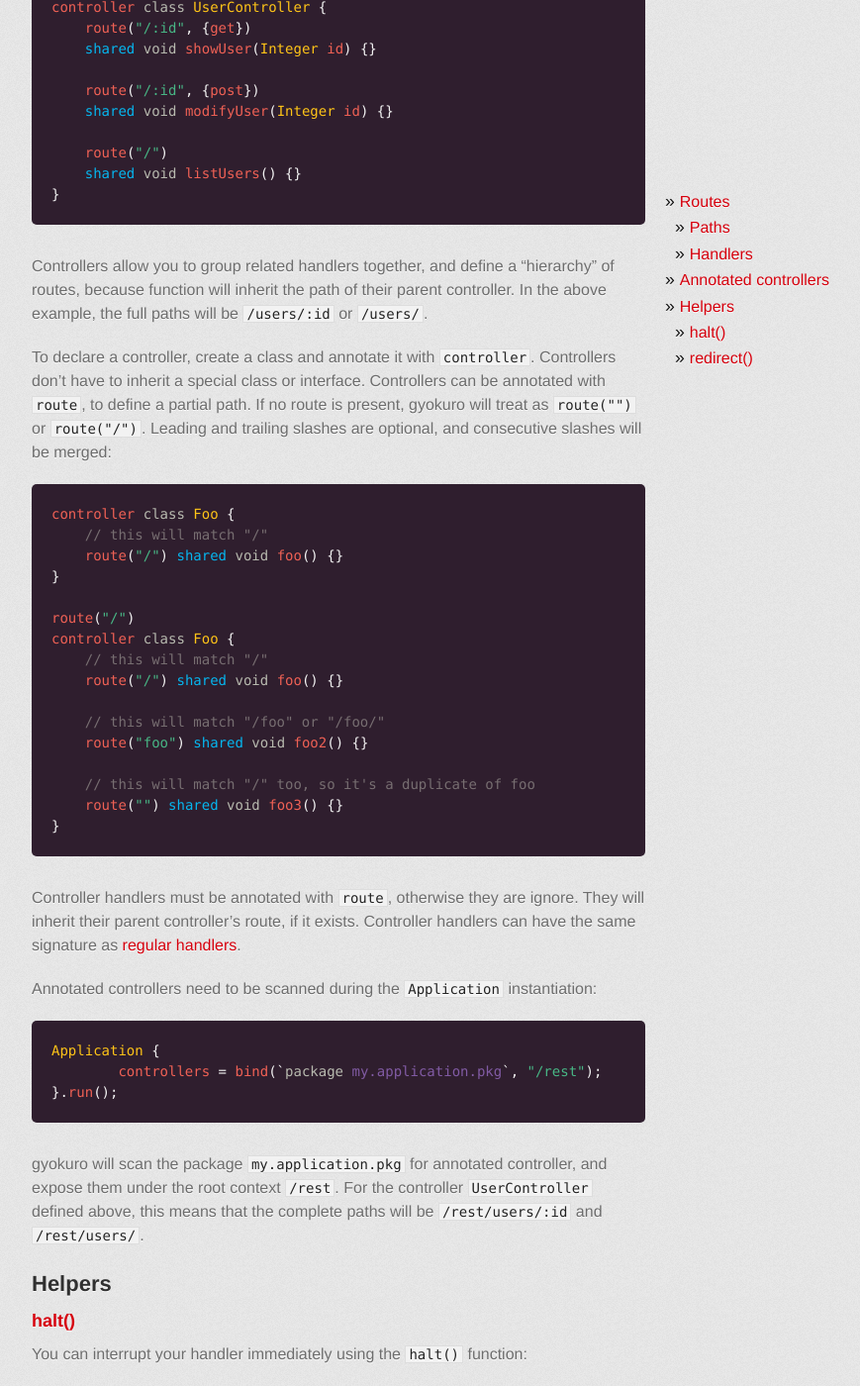
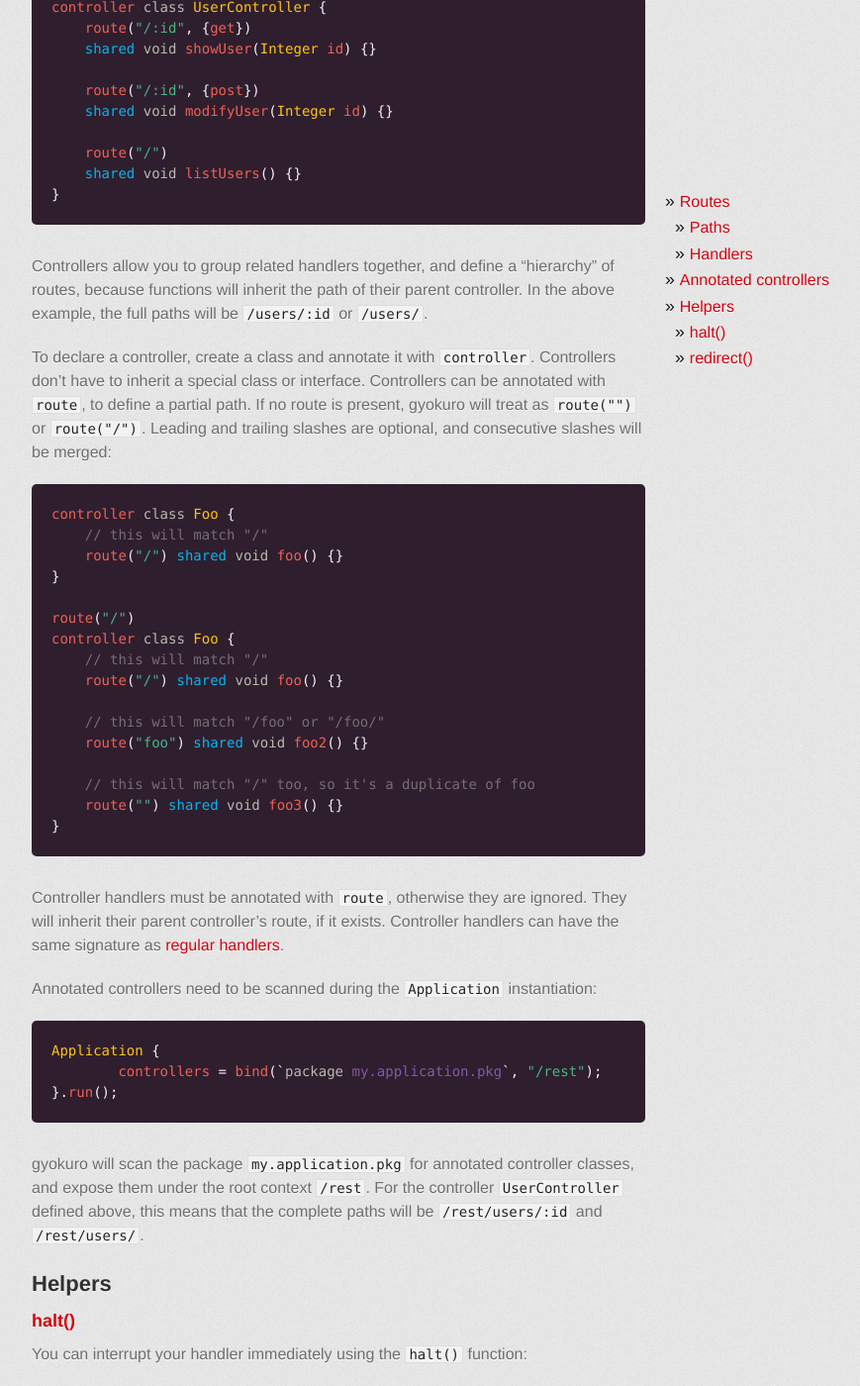
Before and after one commit to bjansen/gyokuro, a Jekyll site: the page built from doc/0.1/index.md, in a window 1280 px wide and 1400 px high, scrolled down 3214 px. Shown: the whole window at 99% size, without its empty margins (298-1167 px from the left). Built offline with Jekyll 4.4.1, drawn with Linux system fonts in a browser that asks for light colours; some web fonts are replaced; some of the changed text lies outside the part shown.

Commit message:
Fix typos

```diff
--- a/doc/0.1/index.md
+++ b/doc/0.1/index.md
@@ -131,7 +131,7 @@ In addition to the routes we saw before, gyokuro allows you to define annotated
     }
 
 Controllers allow you to group related handlers together, and define a "hierarchy" of routes,
-because function will inherit the path of their parent controller. In the above example, the full
+because functions will inherit the path of their parent controller. In the above example, the full
 paths will be `/users/:id` or `/users/`.
 
 To declare a controller, create a class and annotate it with `controller`. Controllers don't have
@@ -156,7 +156,7 @@ Leading and trailing slashes are optional, and consecutive slashes will be merge
         route("") shared void foo3() {}
     }
 
-Controller handlers must be annotated with `route`, otherwise they are ignore. They will inherit
+Controller handlers must be annotated with `route`, otherwise they are ignored. They will inherit
 their parent controller's route, if it exists. Controller handlers can have the same signature
 as [regular handlers](#handlers).
 
@@ -166,7 +166,7 @@ Annotated controllers need to be scanned during the `Application` instantiation:
 		controllers = bind(`package my.application.pkg`, "/rest");
     }.run();
 
-gyokuro will scan the package `my.application.pkg` for annotated controller, and expose them
+gyokuro will scan the package `my.application.pkg` for annotated controller classes, and expose them
 under the root context `/rest`. For the controller `UserController` defined above, this means
 that the complete paths will be `/rest/users/:id` and `/rest/users/`.
 
```
Also changed, not shown: other parts of doc/0.1/index.md (+2 -2 lines).
